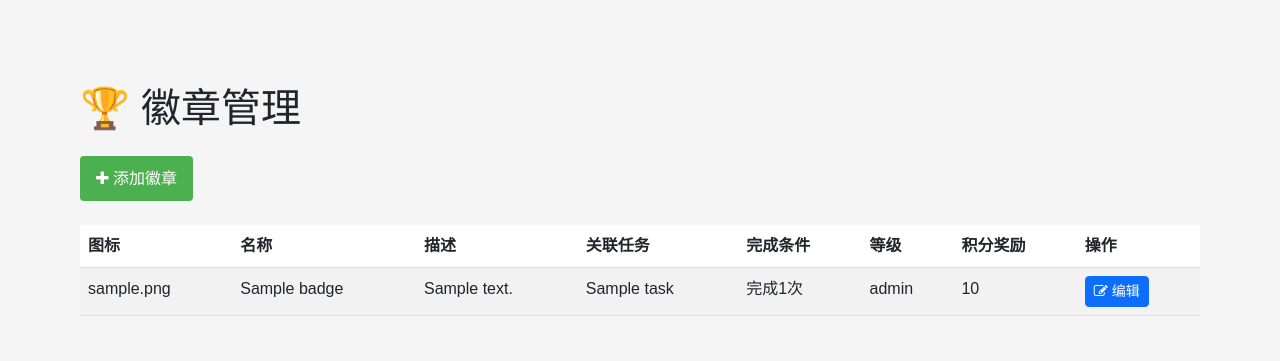
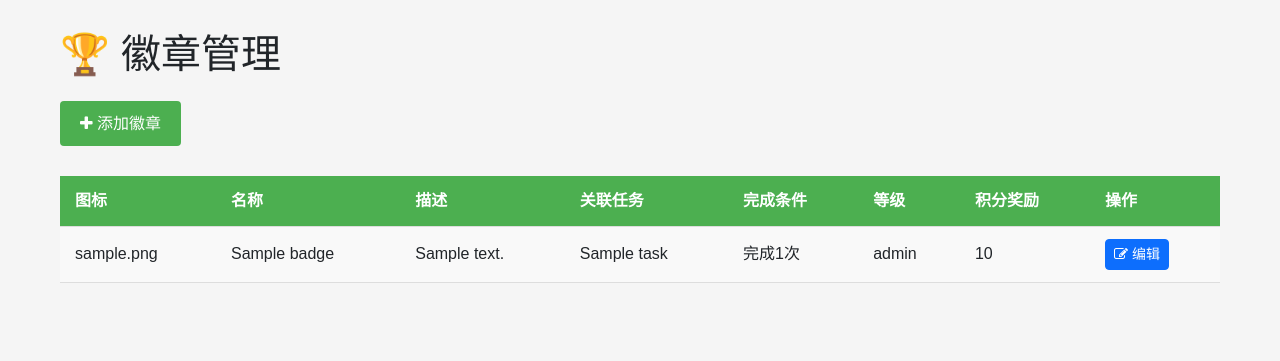
Before and after one commit to ShiShiBits1/GrowthQuest, a Flask app: page /badges in a window 1280 px wide. Shown: the part 46-407 px from the top of the page. Run offline with Flask 3, Linux system fonts and the light colour scheme; a user stored in the database is signed in; tables that the repository leaves empty hold one stand-in row (values such as "Sample post").

Commit message:
style(templates): 统一按钮样式并修复编辑页面渲染问题
- 将编辑按钮统一为带有图标的btn样式
- 修复edit_child.html页面重复渲染的问题
- 调整徽章管理页面的表格样式与其他页面一致
- 为取消按钮添加灰色背景样式

```diff
--- a/app/main/views.py
+++ b/app/main/views.py
@@ -205,6 +205,10 @@ def edit_child(child_id):
         db.session.commit()
         flash('孩子信息更新成功')
         return redirect(url_for('main.child_detail', child_id=child.id))
+
+    return render_template('edit_child.html', child=child)
+
+
 
 
 # 在线学习功能相关路由
@@ -369,8 +373,6 @@ def learning_statistics(child_id):
                           total_resources=total_resources,
                           completed_resources=completed_resources,
                           recent_progress=recent_progress)
-
-    return render_template('edit_child.html', child=child)
 
 # 删除功能已移至POST方法实现，见文件底部
 
--- a/app/templates/badges.html
+++ b/app/templates/badges.html
@@ -3,20 +3,46 @@
 {% block title %}徽章管理 - 成长奖励系统{% endblock %}
 
 {% block content %}
-<div class="container mt-4">
-    <h1 class="mb-4">🏆 徽章管理</h1>
+<h1>🏆 徽章管理</h1>
+<style>
+  table {
+    width: 100%;
+    border-collapse: separate;
+    border-spacing: 0;
+    margin-bottom: 30px; /* 增加表格与按钮之间的间距 */
+  }
+  table tr {
+    height: 50px; /* 增加表格行高 */
+  }
+  table tr:nth-child(even) {
+    background-color: #f9f9f9;
+  }
+  table th,
+  table td {
+    padding: 12px 15px; /* 增加单元格内边距 */
+    text-align: left;
+  }
+  table th {
+    background-color: #4CAF50; /* 保持与奖励管理页面相同的绿色表头 */
+    color: white;
+    font-weight: bold;
+  }
+  .button {
+    margin-top: 15px;
+    padding: 10px 20px;
+  }
+</style>
 
 {% if is_parent %}
-    <div class="mb-4">
+<div style="margin-bottom: 30px;">
     <a href="{{ url_for('main.add_badge') }}" class="button">
         <i class="fa fa-plus"></i> 添加徽章
     </a>
 </div>
 {% endif %}
 
-    <div class="table-container">
-        <table class="table table-striped">
-            <thead style="background-color: #4CAF50; color: white;">
+{% if badges %}
+<table>
     <tr>
         <th>图标</th>
         <th>名称</th>
@@ -29,8 +55,6 @@
         <th>操作</th>
         {% endif %}
     </tr>
-            </thead>
-            <tbody>
     {% for badge in badges %}
     <tr>
         <td>{{ badge.icon }}</td>
@@ -55,14 +79,8 @@
         {% endif %}
     </tr>
     {% endfor %}
-            </tbody>
 </table>
-    </div>
-
-    {% if badges|length == 0 %}
-    <div class="alert alert-info mt-4">
-        暂无徽章记录。
-    </div>
+{% else %}
+<p>暂无徽章记录。</p>
 {% endif %}
-</div>
 {% endblock %}
--- a/app/templates/edit_child.html
+++ b/app/templates/edit_child.html
@@ -80,7 +80,7 @@
         <p class="help-text">积分只能通过完成任务或兑换奖励来改变</p>
     </div>
     <button type="submit" class="button">保存修改</button>
-    <a href="{{ url_for('main.child_detail', child_id=child.id) }}" class="button">取消</a>
+    <a href="{{ url_for('main.child_detail', child_id=child.id) }}" class="button" style="background-color: #6c757d; color: white;">取消</a>
 </form>
 
 
--- a/app/templates/rewards.html
+++ b/app/templates/rewards.html
@@ -51,7 +51,9 @@
         <td>{{ '激活' if reward.is_active else '停用' }}</td>
         <td>
             {% if is_parent %}
-            <a href="{{ url_for('main.edit_reward', reward_id=reward.id) }}" class="button">编辑</a>
+            <a href="{{ url_for('main.edit_reward', reward_id=reward.id) }}" class="btn btn-sm btn-primary">
+                <i class="fa fa-edit"></i> 编辑
+            </a>
             {% endif %}
         </td>
     </tr>
--- a/app/templates/tasks.html
+++ b/app/templates/tasks.html
@@ -72,7 +72,9 @@
         <td>{{ '激活' if task.is_active else '停用' }}</td>
         <td>
             {% if is_parent %}
-            <a href="{{ url_for('main.edit_task', task_id=task.id) }}" class="button">编辑</a>
+            <a href="{{ url_for('main.edit_task', task_id=task.id) }}" class="btn btn-sm btn-primary">
+                <i class="fa fa-edit"></i> 编辑
+            </a>
             {% endif %}
         </td>
     </tr>
```
Also changed, not shown: app/templates/children.html (+4 -4 lines). Lines whose indentation alone changed are shown as unchanged.
